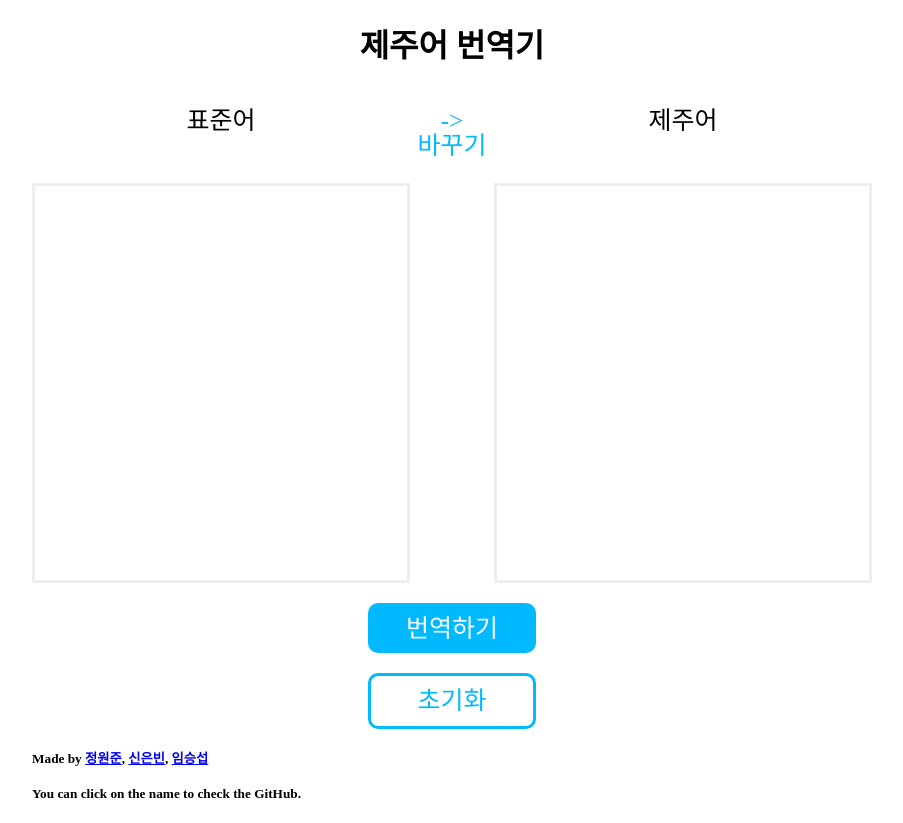
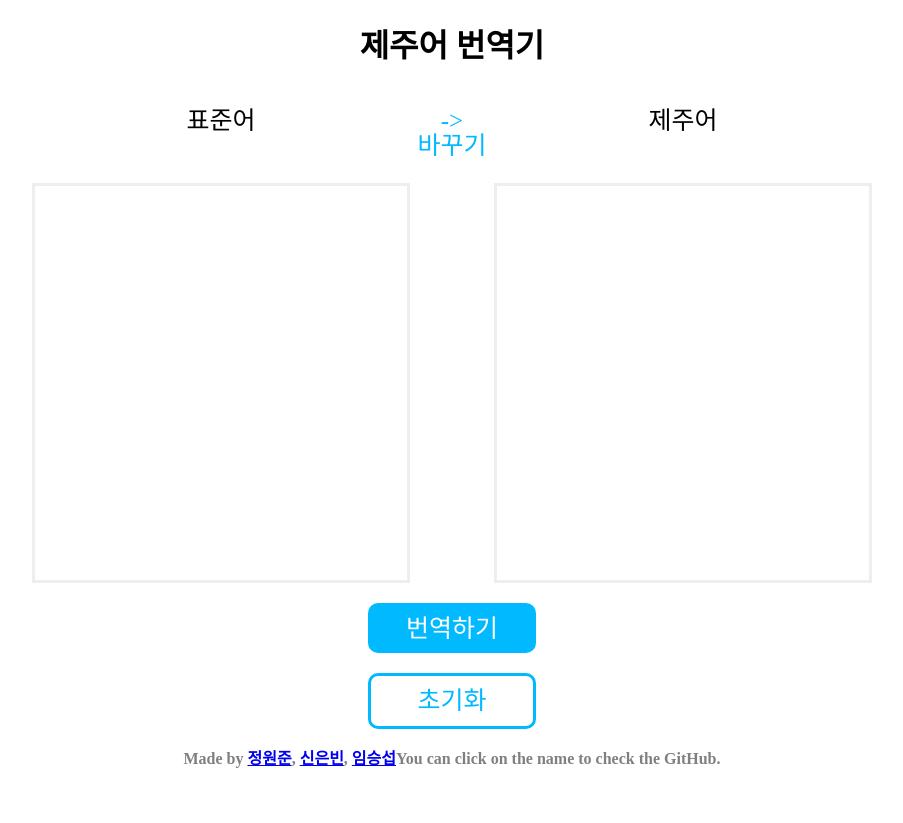
Before and after one commit to OSSP1/web, a React (Create React App) app: page / in a window 1280 px wide. Shown: the whole page, without its empty margins (188-1091 px from the left). After the commit the page ends 800 px from the top, so only its background shows below. Built offline with nearby package versions, Linux system fonts and the light colour scheme.

Commit message:
fix: our name color gray

```diff
--- a/src/pages/landing/body.jsx
+++ b/src/pages/landing/body.jsx
@@ -65,8 +65,10 @@ function Body() {
                 <button type="submit" onSubmit={translate}>번역하기</button>
                 <p onClick={clear}>초기화</p>
 
-                <h5> Made by <a href="https://github.com/garden-jun">정원준</a>, <a href="https://github.com/eunbinni">신은빈</a>, <a href="https://github.com/seopp">임승섭</a></h5>
-                <h5> You can click on the name to check the GitHub.</h5>
+                <div class="user-name">
+                    <h4> Made by <a href="https://github.com/garden-jun">정원준</a>, <a href="https://github.com/eunbinni">신은빈</a>, <a href="https://github.com/seopp">임승섭</a></h4>
+                    <h4> You can click on the name to check the GitHub.</h4>
+                </div>
             </form>
         </BodyDiv>
     )
--- a/src/pages/landing/style.jsx
+++ b/src/pages/landing/style.jsx
@@ -6,6 +6,13 @@ export const BodyDiv = styled.div`
         text-align: center;
         margin-top: 30px;
     }
+
+    .user-name {
+        display: flex;
+        justify-content: center;
+        align-items: center;
+        color: gray;
+      }
 
     form{
 
```
